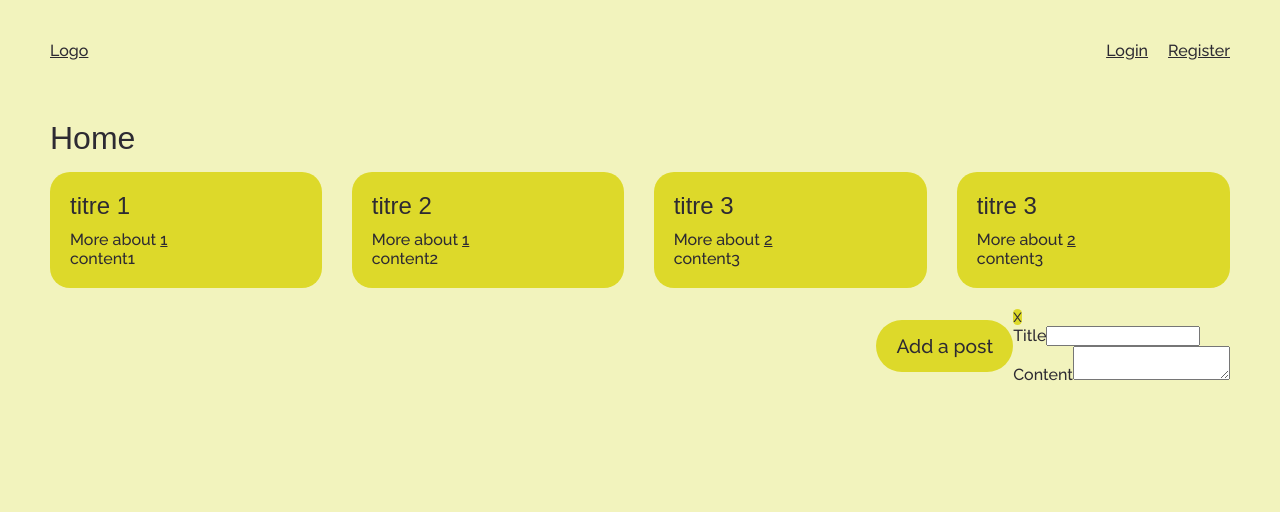
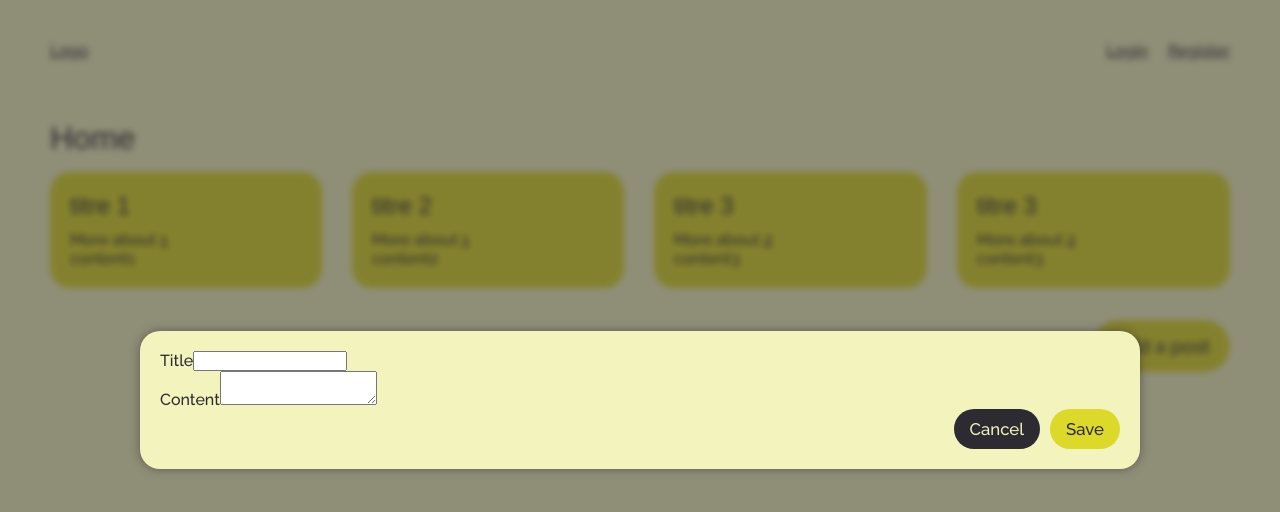
Before and after one commit to yohannimation/react-next-blog, a React (Vite) app in the folder react.js/: page / in a window 1280 px wide. Both pictures are taken after a click on the button "Add a post". Shown: the top 512 px of the page. Built offline with nearby package versions, Linux system fonts and the light colour scheme; a web font is replaced by a local one.

Commit message:
feat(Footer): updating style of `PostFormModal`

```diff
--- a/react.js/src/assets/_variables.scss
+++ b/react.js/src/assets/_variables.scss
@@ -1,5 +1,6 @@
 $color: (
-    black: #2D2A32,
+    black: #2d2a32,
     primary: #DDD92A,
-    white: #f2f3bd
+    white: #f2f3bd,
+    transparentBlack: rgba(45, 42, 50, .5)
 );
--- a/react.js/src/components/Button/Button.interface.ts
+++ b/react.js/src/components/Button/Button.interface.ts
@@ -6,5 +6,5 @@ export type ButtonInterface =
 
 interface ButtonBaseInterface {
     children: ReactNode
-    variant: 'link' | 'button' | 'transparent'
+    variant: 'link' | 'button' | 'buttonBlack'
 }
--- a/react.js/src/components/Button/Button.module.scss
+++ b/react.js/src/components/Button/Button.module.scss
@@ -25,11 +25,32 @@ $color: variables.$color;
         }
     }
 
+    &.buttonBlack {
+        background-color: map-get($color, black);
+        color: map-get($color, white);
+        border-radius: 999px;
+        border: none;
+        cursor: pointer;
+        text-decoration: none;
+
+        &.s {
+            padding: 8px 15px;
+        }
+        &.m {
+            padding: 10px 16px;
+            font-size: 1.05rem;
+        }
+        &.l {
+            padding: 15px 20px;
+            font-size: 1.2rem;
+        }
+    }
+
     &.link {
 
     }
 
-    &.transparent {
+    &.danger {
 
     }
 }
--- a/react.js/src/components/Footer/Footer.tsx
+++ b/react.js/src/components/Footer/Footer.tsx
@@ -10,7 +10,7 @@ export default function Footer() {
 
     return (
         <footer className={style.footer}>
-            { isOpen && <div onClick={() => setIsOpen(false)}><PostFormModal onClose={() => setIsOpen(false)} /></div> }
+            { isOpen && <PostFormModal onClose={() => setIsOpen(false)} /> }
             <Button type="button" variant="button" action={() => setIsOpen(true)} size="l">Add a post</Button>
         </footer>
     )
--- /dev/null
+++ b/react.js/src/components/PostFormModal/PostFormModal.module.scss
@@ -0,0 +1,39 @@
+@use "../../assets/variables" as variables;
+$color: variables.$color;
+
+.root {
+    position: absolute;
+    inset: 0;
+    display: flex;
+    justify-content: center;
+    align-items: center;
+
+    .blurredBg {
+        position: absolute;
+        inset: 0;
+        background-color: map-get($color, transparentBlack);
+        backdrop-filter: blur(3px);
+    }
+
+    .modal {
+        position: relative;
+        display: flex;
+        justify-content: center;
+        align-items: start;
+        flex-direction: column;
+        padding: 20px;
+        width: 75%;
+        background-color: map-get($color, white);
+        border-radius: 20px;
+        box-shadow: 0 0 10px map-get($color, transparentBlack);
+        z-index: 1;
+
+        &Cta {
+            display: flex;
+            justify-content: end;
+            align-items: center;
+            gap: 10px;
+            width: 100%;
+        }
+    }
+}
--- a/react.js/src/components/PostFormModal/PostFormModal.tsx
+++ b/react.js/src/components/PostFormModal/PostFormModal.tsx
@@ -1,15 +1,34 @@
 import { useState } from "react";
 
 import type { PostFormModalInterface } from "./PostFormModal.interface";
+
 import Button from "../Button/Button";
+
+import style from "./PostFormModal.module.scss";
 
 export default function PostFormModal({ post, onClose }: PostFormModalInterface) {
     const [input, setInput] = useState(post?.title ?? "");
     const [textarea, setTextarea] = useState(post?.content ?? "");
 
+    const resetForm = () => {
+        setInput("")
+        setTextarea("")
+    }
+
+    const close = () => {
+        resetForm();
+        onClose();
+    }
+
+    const save = () => {
+        resetForm();
+    }
+
     return (
-        <div>
-            <Button type="button" variant="button" action={onClose}>X</Button>
+        <div className={style.root}>
+            <span className={style.blurredBg}></span>
+
+            <div className={style.modal}>
                 <div>
                     <label htmlFor="title">Title</label>
                     <input
@@ -26,6 +45,11 @@ export default function PostFormModal({ post, onClose }: PostFormModalInterface)
                         onChange={(e) => setTextarea(e.target.value)}
                     ></textarea>
                 </div>
+                <div className={style.modalCta}>
+                    <Button type="button" variant="buttonBlack" action={close} size="m">Cancel</Button>
+                    <Button type="button" variant="button" action={save} size="m">Save</Button>
+                </div>
+            </div>
         </div>
     )
 }
```
Lines whose indentation alone changed are shown as unchanged.
